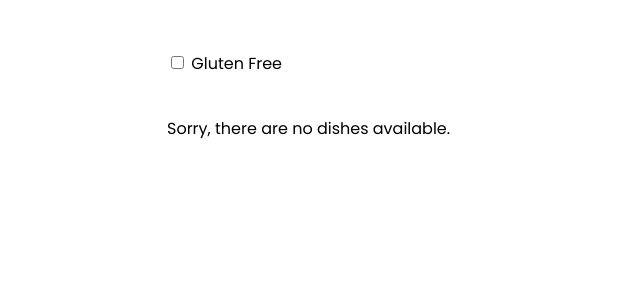
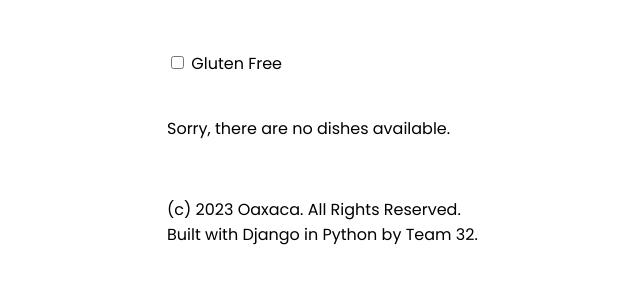
Before and after one commit to swinghin/CS2810-Team-Project-32, a Django app: template Oaxaca/restaurant/templates/restaurant/index.html in a window 1280 px wide. Shown: the part 274-574 px from the top of the page, without its empty margins (153-793 px from the left). Run offline with Django 4.2, Linux system fonts and the light colour scheme; the template is opened without the code that fills it, so the values that code supplies are empty.

Commit message:
Added footer template

```diff
--- /dev/null
+++ b/Oaxaca/restaurant/templates/restaurant/footer_public.html
@@ -0,0 +1,9 @@
+<footer>
+    <div id="oaxaca-footer" class="wrap">
+        <p>
+            (c) 2023 Oaxaca. All Rights Reserved.
+            <br/>
+            Built with Django in Python by Team 32.
+        </p>
+    </div>
+</footer>
--- a/Oaxaca/restaurant/templates/restaurant/index.html
+++ b/Oaxaca/restaurant/templates/restaurant/index.html
@@ -13,5 +13,6 @@
     <body>
         {% include "restaurant/header_public.html" %}
         {% include "restaurant/menu_public.html" with dish_list=dish_list dish_categories=dish_categories %}
+        {% include "restaurant/footer_public.html" %}
     </body>
 </html>
```
